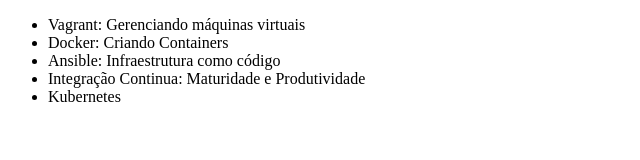
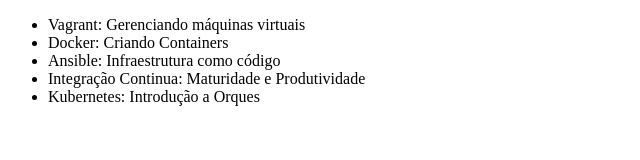
Before and after one commit to isacna/alura-git, a plain HTML site: page index.html in a window 1280 px wide. Shown: the whole page, without its empty margins (0-640 px from the left). Drawn offline with Linux system fonts and the light colour scheme.

Commit message:
Alterando nome de Kubernetes

```diff
--- a/index.html
+++ b/index.html
@@ -10,7 +10,7 @@
             <li>Docker: Criando Containers</li>
             <li>Ansible: Infraestrutura como código</li>
             <li>Integração Continua: Maturidade e Produtividade</li>
-            <li>Kubernetes</li>
+            <li>Kubernetes: Introdução a Orques</li>
         </ul>
     </body>
 </html>
```
